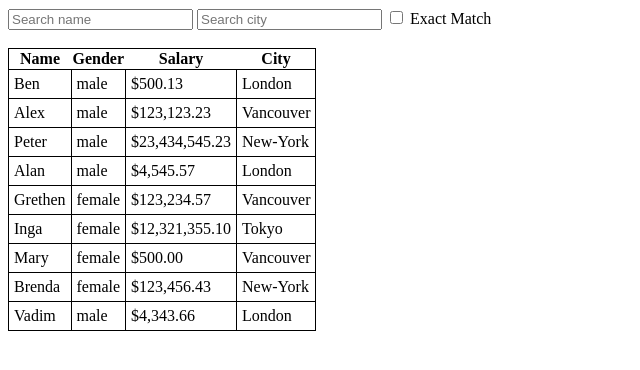
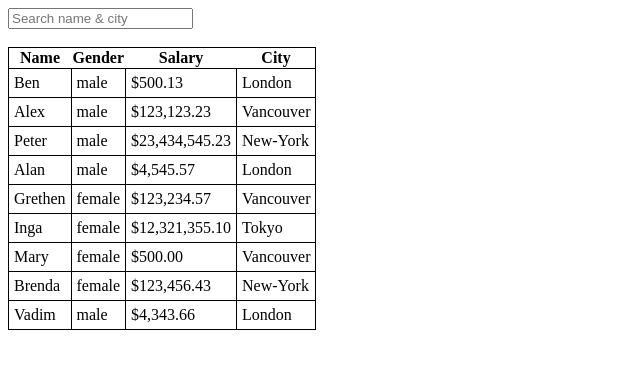
Before and after one commit to agrytsenko/ng-tutorial, a Flask app: page / in a window 1280 px wide. Shown: the top 370 px of the page, without its empty margins (0-640 px from the left). Run offline with Flask 2, Linux system fonts and the light colour scheme; some libraries are stand-ins or nearby versions.

Commit message:
multiple search part2

```diff
--- a/js/script.js
+++ b/js/script.js
@@ -29,6 +29,17 @@ angular
             if ($scope.sortColumn == column) {
                 return $scope.reverseSort ? 'arrow-down' : 'arrow-up'
             }
-            return ''
+            return '';
         };
+
+        $scope.search = function(item) {
+            if ($scope.searchText == undefined) {
+                return true;
+            }
+            var l = $scope.searchText.toLowerCase();
+            if (item.name.toLowerCase().indexOf(l) != -1 || item.city.toLowerCase().indexOf(l) != -1) {
+                return true;
+            }
+            return false;
+        }
 });
--- a/templates/index.html
+++ b/templates/index.html
@@ -9,9 +9,7 @@
 
 <body>
     <div ng-controller="myController">
-        <input type="text" ng-model="searchText.name" placeholder="Search name"/>
-        <input type="text" ng-model="searchText.city" placeholder="Search city"/>
-        <input type="checkbox" ng-model="exactMatch"/> Exact Match
+        <input type="text" ng-model="searchText" placeholder="Search name & city"/>
         <br/><br/>
         <table>
             <thead>
@@ -23,7 +21,7 @@
             </tr>
             </thead>
             <tbody>
-            <tr ng-repeat="employee in employees | filter:searchText:exactMatch">
+            <tr ng-repeat="employee in employees | filter:search:employee">
                 <td>{{ employee.name }}</td>
                 <td>{{ employee.gender | lowercase }}</td>
                 <td>{{ employee.salary | currency:"$":2 }}</td>
```
